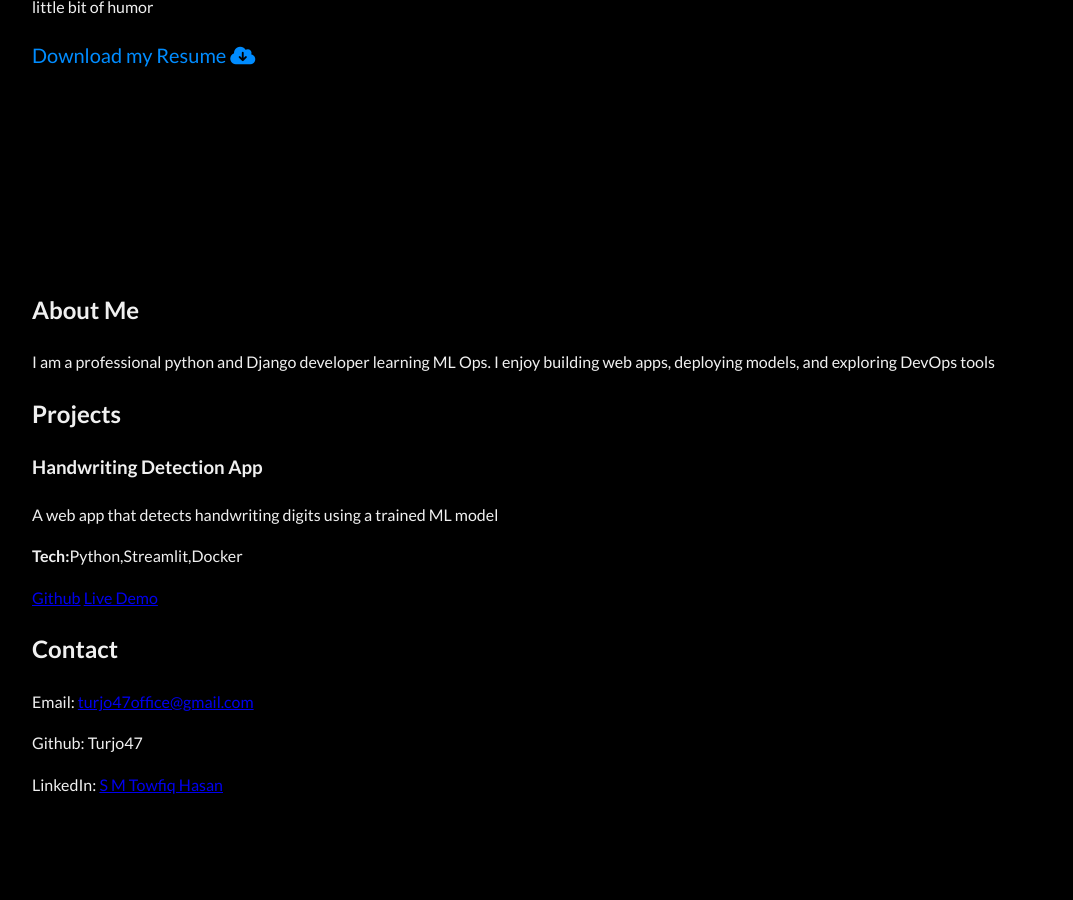
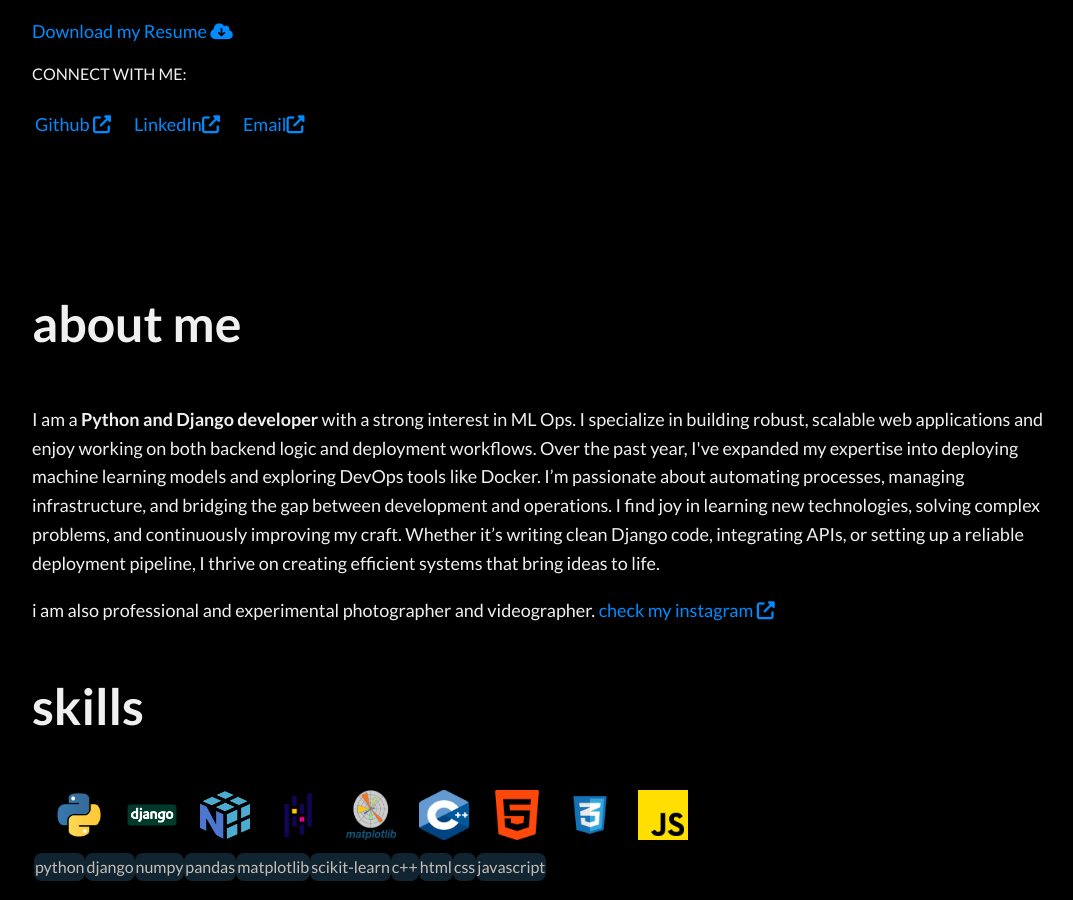
Before and after one commit to Turjo47/SMTH.github.io, a plain HTML site: page index.html in a window 1280 px wide. Shown: the part 573-1473 px from the top of the page, without its empty margins (96-1169 px from the left). Drawn offline with Linux system fonts and the light colour scheme.

Commit message:
about and skills

```diff
--- a/index.html
+++ b/index.html
@@ -14,13 +14,13 @@
                     S.M. Towfiq Hasan
                 </div>
             <ul class="nav-links">
-                <li><a href="">about me</a></li>
+                <li><a href="#about">about me</a></li>
                 <li><a href="">work</a></li>
                 <li><a href="">project</a></li>
                 <li><a href="">connect</a></li>
             </ul>
             </nav>
-    <hr>
+    <hr id="full-line">
     </header>
     <div class="container-intro">
         <div class="info">
@@ -30,26 +30,50 @@
             <h3>LANGUAGE KNOWN:</h3>
             <p id="lang">Python, C++, JavaScript, HTML, CSS, and a little bit of humor </p>
             <a href="#">Download my Resume <i class="fa-solid fa-cloud-arrow-down"></i></a>
+            <p id="container-connect">CONNECT WITH ME:</p>
+            <table class="connect">
+                <tr>
+                    <td><a href="https://github.com/Turjo47">Github <i class="fa-solid fa-up-right-from-square"></i></a></td>
+                    <td><a href="https://www.linkedin.com/in/smtowfiqhasan/">LinkedIn<i class="fa-solid fa-up-right-from-square"></i></a></td>
+                    <td><a href="mailto:turjo47office@gmail.com" title="turjo47office@gmail.com">Email<i class="fa-solid fa-up-right-from-square"></i></a></td>
+                </tr>
+            </table>
         </div>
         <div class="img">
             <img src="me.jpg" alt="portfolio photo">
         </div>
     </div>
+    <main class="main-body">
+        <section id="about">
+            <h2>about me</h2>
+            <p>I am a <b>Python and Django developer</b> with a strong interest in ML Ops. I specialize in building robust, scalable web applications and enjoy working on both backend logic and deployment workflows. Over the past year, I've expanded my expertise into deploying machine learning models and exploring DevOps tools like Docker. I’m passionate about automating processes, managing infrastructure, and bridging the gap between development and operations. I find joy in learning new technologies, solving complex problems, and continuously improving my craft. Whether it’s writing clean Django code, integrating APIs, or setting up a reliable deployment pipeline, I thrive on creating efficient systems that bring ideas to life.</p>
+            <p>i am also professional and experimental photographer and videographer. <a href="https://www.instagram.com/lifeof_turjo/">check my instagram <i class="fa-solid fa-up-right-from-square"></i></a></p>
+        </section>
+        <section id="skills">
+            <h2>skills</h2>
+            <table>
+                <tr id="skill-icon">
+                    <td><img src="icon/py.png" alt=""></i></td>
+                    <td><img src="icon/dj.png" alt=""></i></td>
+                    <td><img src="icon/np.png" alt=""></i></td>
+                    <td><img src="icon/pd.png" alt=""></i></td>
+                    <td><img src="icon/plt.png" alt=""></i></td>
+                    <td><img src="icon/cpp.png" alt=""></i></td>
+                    <td><img src="icon/html.png" alt=""></i></td>
+                    <td><img src="icon/css.png" alt=""></i></td>
+                    <td><img src="icon/js.png" alt=""></i></td>
 
-    <main>
-        <section id="about">
-            <h2>About Me</h2>
-            <p>I am a professional python and Django developer learning ML Ops. I enjoy building web apps, deploying models, and exploring DevOps tools</p>
-        </section>
-        <section id="projects">
-            <h2>Projects</h2>
-            <div class="project">
-                <h3>Handwriting Detection App</h3>
-                <p> A web app that detects handwriting digits using a trained ML model</p>
-                <p><strong>Tech:</strong>Python,Streamlit,Docker</p>
-                <a href="#">Github</a>
-                <a href="#">Live Demo</a>
-            </div>
+                </tr>
+            </table>
+            <table>
+                <tr id="skill-name">
+                    <span><td>python</td></span><td>django</td>
+                    <span><td>numpy</td></span><td>pandas</td>
+                    <span><td>matplotlib</td></span><td>scikit-learn</td>
+                    <span><td>c++</td></span><td>html</td>
+                    <span><td>css</td></span><td>javascript</td>
+                </tr>
+            </table>
         </section>
 
         <section id="contact">
--- a/style.css
+++ b/style.css
@@ -1,4 +1,7 @@
 @import url('https://fonts.googleapis.com/css2?family=Lato:ital,wght@0,100;0,300;0,400;0,700;0,900;1,100;1,300;1,400;1,700;1,900&display=swap');
+html{
+    scroll-behavior: smooth;
+}
 body{
     font-family: "Lato", sans-serif;
     font-weight: 400;
@@ -16,6 +19,7 @@ body{
     display: flex;
     justify-content: space-between;
     align-items: center;
+    font-size: 20px;
 
 }
 .logo{
@@ -30,18 +34,22 @@ body{
     text-decoration: none;
     color: white;
 }
-hr{
+#full-line{
+    width: 100%;
     border: none;
-    height: 2px;
+    height: 1px;
     background-color: #444;
+    margin: 0;
 }
 .container-intro{
     display: flex;
     padding: 100px;
+    padding-top: 20px;
 }
 .container-intro p{
-    margin-bottom: -15px;
+    margin-bottom: 0;
     text-align: left;
+    padding-bottom: px;
 }
 #name{
     font-size: 50px;
@@ -51,19 +59,27 @@ hr{
     color:#c6c6c6;
 }
 #lang{
-    margin-top: -15px;
+    margin-top: 0;
     margin-bottom: 20px;
 }
 .info a{
+    font-size: 18px;
     text-decoration: none;
-    font-size: 20px;
     color: rgb(0, 140, 255);
 }
 .info i{
     color:rgb(0, 140, 255);
 }
-
+.connect{
+    border: 0px;
+    color:rgb(0, 140, 255);
+    padding-top: 20px;
+}
+.connect tr td{
+    padding-right: 20px;
+}
 .img{
+    padding-top: 40px;
     padding-left: 400px;
 }
 .img img{
@@ -72,6 +88,45 @@ hr{
     border-radius:50%
 }
 
-main{
-    padding:100px;
+.main-body{
+    padding-top: 0;
+    padding-left: 100px;
+    padding-right: 100px;
 }
+#about h2{
+    font-size: 50px;
+}
+#about p{
+    text-align: left;
+    font-size: 18px;
+}
+#about a{
+    text-decoration: none;
+    color: rgb(0, 140, 255);
+}
+table{
+
+}
+#skills h2{
+    font-size: 50px;
+}
+#skill-icon td{
+    padding-left: 20px;
+}
+#skill-icon img{
+    height: 50px;
+    width: 50px;
+}
+#skill-name td{
+    display: inline-block;
+    color: rgb(198, 191, 181);
+    background-color:rgb(17, 36, 50);
+    border-radius:8px;
+    border-color: black;
+
+
+
+
+
+
+}
```
Also changed, not shown: icon/cpp.png (added), icon/css.png (added), icon/dj.png (added), icon/html.png (added), icon/js.png (added), icon/np.png (added), icon/pd.png (added), icon/plt.png (added), icon/py.png (added), 2 other files.
